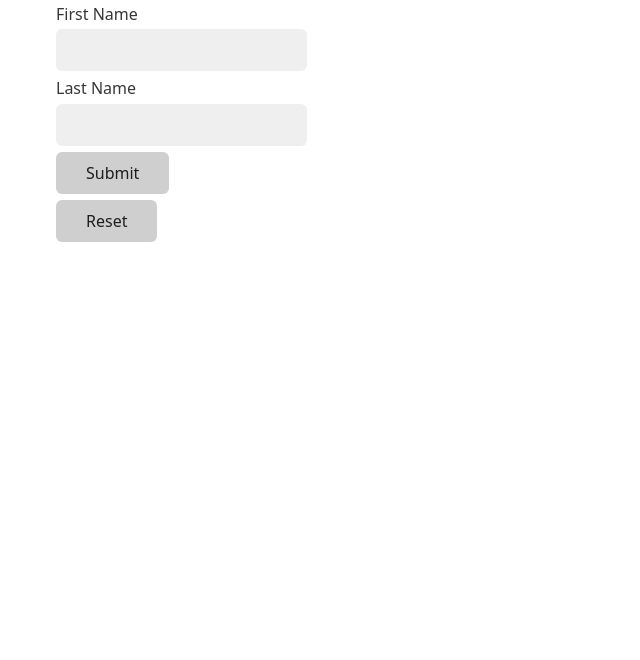
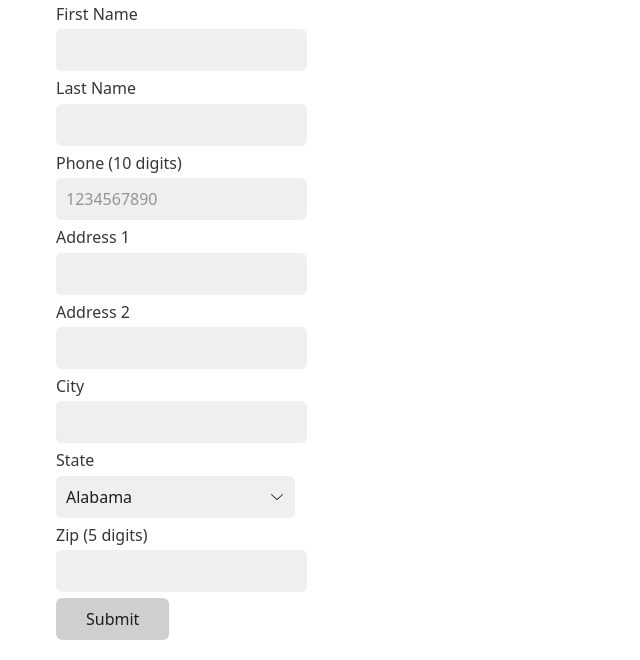
Before and after one commit to stv8/nocomply-shopify, a website built with Parcel: page client/src/index.html in a window 1280 px wide. Shown: the part 482-1142 px from the top of the page, without its empty margins (184-824 px from the left). Before the commit the page ends 800 px from the top, so only its background shows below. Built offline with nearby package versions, Linux system fonts and the light colour scheme.

Commit message:
Add address fields

```diff
--- a/client/src/index.html
+++ b/client/src/index.html
@@ -1,28 +1,113 @@
 <!doctype html>
 <html lang="en">
+
 <head>
-        <meta charset="utf-8"/>
+    <meta charset="utf-8" />
+    <meta http-equiv="X-UA-Compatible" content="IE=edge">
+    <meta name="viewport" content="width=device-width, initial-scale=1.0">
     <title>No Comply Demo</title>
-        <link rel="stylesheet" href="styles.css"/>
+    <link rel="stylesheet" href="styles.css" />
     <link rel="stylesheet" href="https://cdn.jsdelivr.net/npm/water.css@2/out/light.css">
-        <script src="https://unpkg.com/htmx.org@1.7.0" integrity="sha384-EzBXYPt0/T6gxNp0nuPtLkmRpmDBbjg6WmCUZRLXBBwYYmwAUxzlSGej0ARHX0Bo" crossorigin="anonymous"></script>
+    <script src="https://unpkg.com/htmx.org@1.7.0"
+        integrity="sha384-EzBXYPt0/T6gxNp0nuPtLkmRpmDBbjg6WmCUZRLXBBwYYmwAUxzlSGej0ARHX0Bo"
+        crossorigin="anonymous"></script>
     <script src="https://unpkg.com/htmx.org@1.7.0/dist/ext/json-enc.js"></script>
 </head>
+
 <body>
-        <img src="https://cdn.shopify.com/s/files/1/2919/3396/files/NC.Box_Tag.jpg?width=700"/>
+    <img src="https://cdn.shopify.com/s/files/1/2919/3396/files/NC.Box_Tag.jpg?width=700" />
     <h1>Please Enter Your Information</h1>
     <form hx-post="http://localhost:9000/customers" hx-ext="json-enc" hx-swap="afterend">
         <label for="email">Email</label>
-            <input type="email" name="email" id="email" placeholder="john.doe@gmail.com">
+        <input type="email" name="email" id="email" placeholder="john.doe@gmail.com" required>
 
         <label for="first_name">First Name</label>
-            <input type="text" name="first_name" id="first_name">
+        <input type="text" name="first_name" id="first_name" required>
 
         <label for="last_name">Last Name</label>
         <input type="text" name="last_name" id="last_name">
 
+        <label for="phone">Phone (10 digits)</label>
+        <input id="phone" name="phone" type="tel" required pattern="[0-9]{10}" placeholder="1234567890">
+
+        <label for="address1">Address 1</label>
+        <input type="text" name="address1" id="address1" required>
+
+        <label for="address1">Address 2</label>
+        <input type="text" name="address2" id="address2">
+
+        <label for="city">City</label>
+        <input type="text" name="city" id="city" required>
+
+        <label for="state">State</label>
+        <select name="state" required>
+            <option value="" disabled="">State</option>
+            <option value="AL">Alabama</option>
+            <option value="AK">Alaska</option>
+            <option value="AS">American Samoa</option>
+            <option value="AZ">Arizona</option>
+            <option value="AR">Arkansas</option>
+            <option value="CA">California</option>
+            <option value="CO">Colorado</option>
+            <option value="CT">Connecticut</option>
+            <option value="DE">Delaware</option>
+            <option value="DC">Washington DC</option>
+            <option value="FM">Micronesia</option>
+            <option value="FL">Florida</option>
+            <option value="GA">Georgia</option>
+            <option value="GU">Guam</option>
+            <option value="HI">Hawaii</option>
+            <option value="ID">Idaho</option>
+            <option value="IL">Illinois</option>
+            <option value="IN">Indiana</option>
+            <option value="IA">Iowa</option>
+            <option value="KS">Kansas</option>
+            <option value="KY">Kentucky</option>
+            <option value="LA">Louisiana</option>
+            <option value="ME">Maine</option>
+            <option value="MH">Marshall Islands</option>
+            <option value="MD">Maryland</option>
+            <option value="MA">Massachusetts</option>
+            <option value="MI">Michigan</option>
+            <option value="MN">Minnesota</option>
+            <option value="MS">Mississippi</option>
+            <option value="MO">Missouri</option>
+            <option value="MT">Montana</option>
+            <option value="NE">Nebraska</option>
+            <option value="NV">Nevada</option>
+            <option value="NH">New Hampshire</option>
+            <option value="NJ">New Jersey</option>
+            <option value="NM">New Mexico</option>
+            <option value="NY">New York</option>
+            <option value="NC">North Carolina</option>
+            <option value="ND">North Dakota</option>
+            <option value="MP">Northern Mariana Islands</option>
+            <option value="OH">Ohio</option>
+            <option value="OK">Oklahoma</option>
+            <option value="OR">Oregon</option>
+            <option value="PW">Palau</option>
+            <option value="PA">Pennsylvania</option>
+            <option value="PR">Puerto Rico</option>
+            <option value="RI">Rhode Island</option>
+            <option value="SC">South Carolina</option>
+            <option value="SD">South Dakota</option>
+            <option value="TN">Tennessee</option>
+            <option value="TX">Texas</option>
+            <option value="UT">Utah</option>
+            <option value="VT">Vermont</option>
+            <option value="VI">U.S. Virgin Islands</option>
+            <option value="VA">Virginia</option>
+            <option value="WA">Washington</option>
+            <option value="WV">West Virginia</option>
+            <option value="WI">Wisconsin</option>
+            <option value="WY">Wyoming</option>
+        </select>
+
+        <label for="zip">Zip (5 digits)</label>
+        <input type="text" name="zip" id="zip" required pattern="[0-9]{5}" >
+
         <input type="submit" value="Submit">
-            <input type="reset" value="Reset">
     </form>
 </body>
+
 </html>
```
Also changed, not shown: 2 other files. Lines whose indentation alone changed are shown as unchanged.
